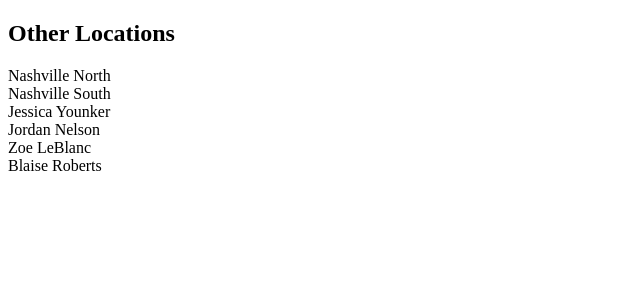
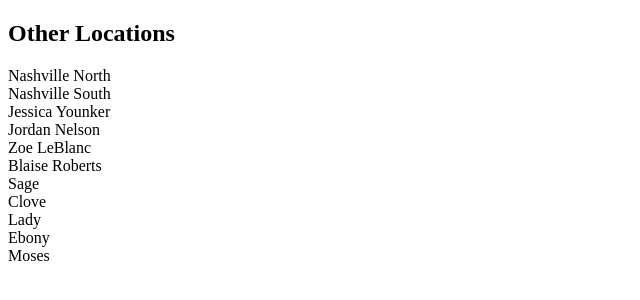
Before and after one commit to hannahmneal/my-react-project, a React (Create React App) app: page / in a window 1280 px wide. Shown: the top 300 px of the page, without its empty margins (0-640 px from the left). Built offline with nearby package versions, Linux system fonts and the light colour scheme.

Commit message:
completed practice exercise-displaying animals

```diff
--- /dev/null
+++ b/src/components/AnimalList.js
@@ -0,0 +1,25 @@
+import React, { Component } from 'react'
+
+// ================================================    PRACTICE 3      ===============================================
+// 1. Create a new array in state in the Kennel component named animals. It will look just like the locations and employees arrays in state. Make sure each animal has an id property.
+    // This was done in Kennel.js
+// 2. Create an AnimalList component for displaying animals.
+// 3. Update Kennel to pass its animals state to AnimalList and use the appropriate key on this.props to display all animal names.
+
+class AnimalList extends Component {
+    render() {
+        return(
+            <section className="animal-list">
+            {
+                this.props.animals.map(responseAnimal=>
+                    <div key={responseAnimal.id}>
+                        {responseAnimal.name}
+                    </div>
+                )
+            }
+            </section>
+        );
+    }
+}
+
+export default AnimalList
--- a/src/components/Kennel.js
+++ b/src/components/Kennel.js
@@ -2,16 +2,14 @@
 import React, { Component } from 'react';
 import EmployeeList from "../employees/EmployeeList"  // Import EmployeeList component
 import Locations from "./Locations" // Import EmployeeList component
+import AnimalList from "./AnimalList"
 
-// ================================================    PRACTICE 2      ===============================================
-    class Kennel extends Component {
+// ================================================    PRACTICE 3      ===============================================
+// 1. Create a new array in state in the Kennel component named animals. It will look just like the locations and employees arrays in state. Make sure each animal has an id property.
+// 2. Create an AnimalList component for displaying animals.
+// 3. Update Kennel to pass its animals state to AnimalList and use the appropriate key on this.props to display all animal names.
+class Kennel extends Component {
 
-    /*
-        Although you will eventually be pulling your objects
-        from your json-server API, for this chapter, we're
-        faking it and just creating those arrays in the component
-        itself
-    */
    employeesFromAPI = [
     { id: 1, name: "Jessica Younker" },
     { id: 2, name: "Jordan Nelson" },
@@ -24,22 +22,71 @@ locationsFromAPI = [
     { id: 1, name: "Nashville North", address: "3749 Little Paws Parkway" },
     { id: 2, name: "Nashville South", address: "23098 Whiskers Way" }
 ]
+// This is the new "animals" array
+        animalsFromAPI = [
+            {id: 1, name: "Sage"},
+            {id: 2, name: "Clove"},
+            {id: 3, name: "Lady"},
+            {id: 4, name: "Ebony"},
+            {id: 5, name: "Moses"}
+        ]
 
 state = {
     employees: this.employeesFromAPI,
-    locations: this.locationsFromAPI
+    locations: this.locationsFromAPI,
+    animals: this.animalsFromAPI    /* added animals */
 }
 render() {
     return (
         <article className="kennel">
             <Locations locations={this.state.locations} />
             <EmployeeList employees={this.state.employees} />
+            <AnimalList animals={this.state.animals}/>
         </article>
+        /* Added AnimalList*/
     )
 }
 }
 
 export default Kennel
+
+// ================================================    PRACTICE 2      ===============================================
+//     class Kennel extends Component {
+
+//     /*
+//         Although you will eventually be pulling your objects
+//         from your json-server API, for this chapter, we're
+//         faking it and just creating those arrays in the component
+//         itself
+//     */
+//    employeesFromAPI = [
+//     { id: 1, name: "Jessica Younker" },
+//     { id: 2, name: "Jordan Nelson" },
+//     { id: 3, name: "Zoe LeBlanc" },
+//     { id: 4, name: "Blaise Roberts" }
+// ]
+
+// // This will eventually get pulled from the API
+// locationsFromAPI = [
+//     { id: 1, name: "Nashville North", address: "3749 Little Paws Parkway" },
+//     { id: 2, name: "Nashville South", address: "23098 Whiskers Way" }
+// ]
+
+// state = {
+//     employees: this.employeesFromAPI,
+//     locations: this.locationsFromAPI
+// }
+// render() {
+//     return (
+//         <article className="kennel">
+//             <Locations locations={this.state.locations} />
+//             <EmployeeList employees={this.state.employees} />
+//         </article>
+//     )
+// }
+// }
+
+// export default Kennel
 // ================================================    PRACTICE 1      ===============================================
 
 // export default class Kennel extends Component {
--- a/src/employees/EmployeeList.js
+++ b/src/employees/EmployeeList.js
@@ -10,7 +10,6 @@ class EmployeeList extends Component {
                     <div key={employee.id}>
                         {employee.name}
                     </div>
-
                 )
                 /*employee: this is just what we call the new array of data we received from the API when we used .map*/
                 /*employee.id: this is the dataset's id*/
```
